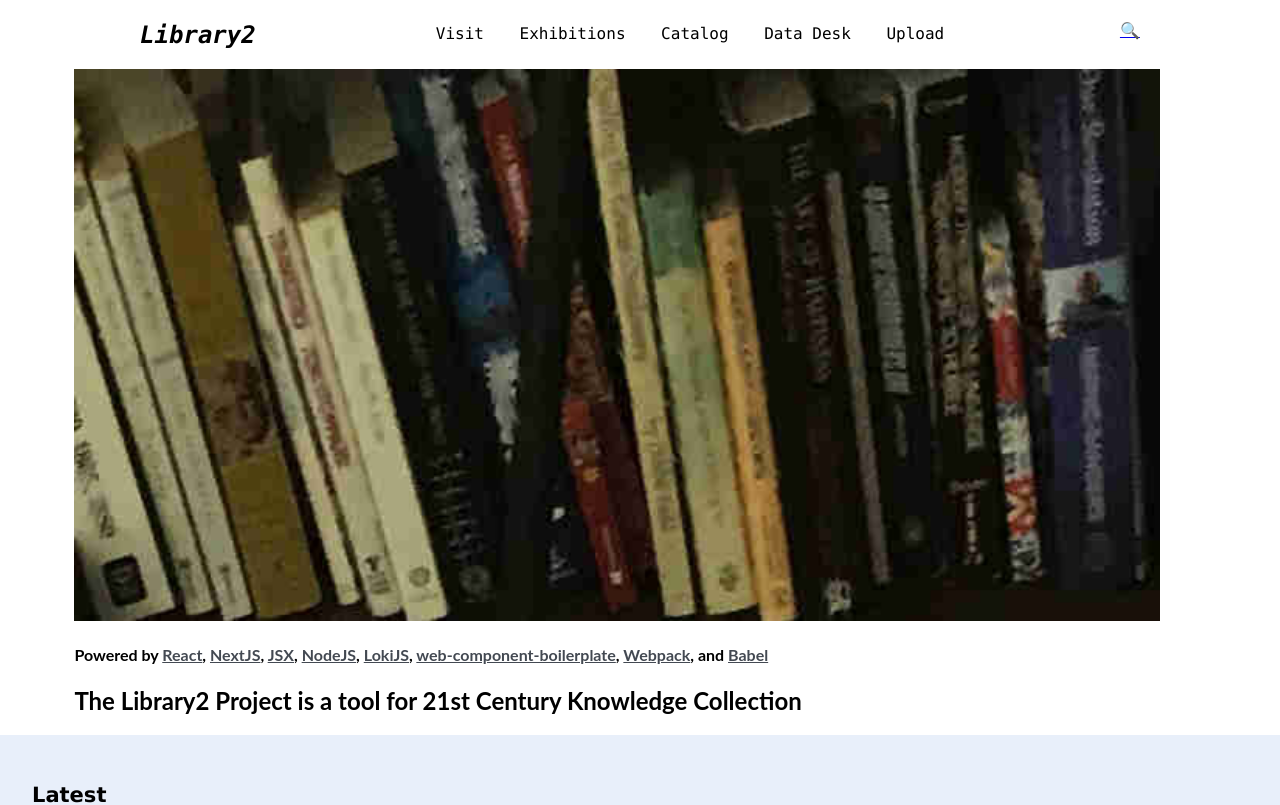
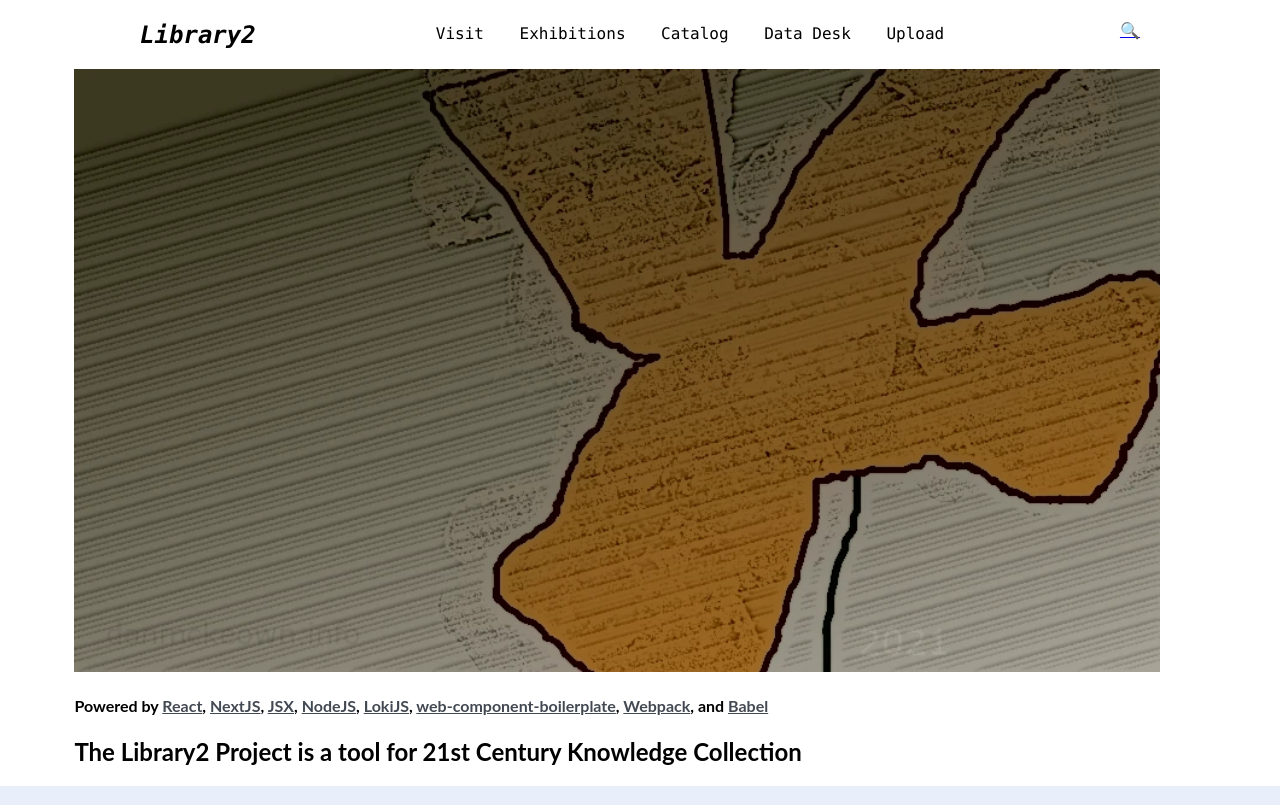
Before and after one commit to pacificpelican/library2, a Next.js app: page / in a window 1280 px wide. Shown: the top 805 px of the page. Built offline with nearby package versions, Linux system fonts and the light colour scheme; no server answers.

Commit message:
update image on index page

```diff
--- a/package.json
+++ b/package.json
@@ -1,6 +1,6 @@
 {
   "name": "library2",
-  "version": "1.7.0",
+  "version": "1.7.1",
   "author": {
     "email": "d@danmckeown.info",
     "name": "Dan McKeown",
--- a/pages/indexPage.js
+++ b/pages/indexPage.js
@@ -56,7 +56,7 @@ function indexPage() {
             <article id="main-view--section-img___article">
               <img
                 id="main-view--section-img___article-img"
-                src={"./img/books.jpg"}
+                src={"./img/flower-b-3.webp"}
                 alt="mainImg"
               />
             </article>
```
Also changed, not shown: public/img/flower-b-3.webp (added), 1 other file (tests, documents, lock files or other folders).
